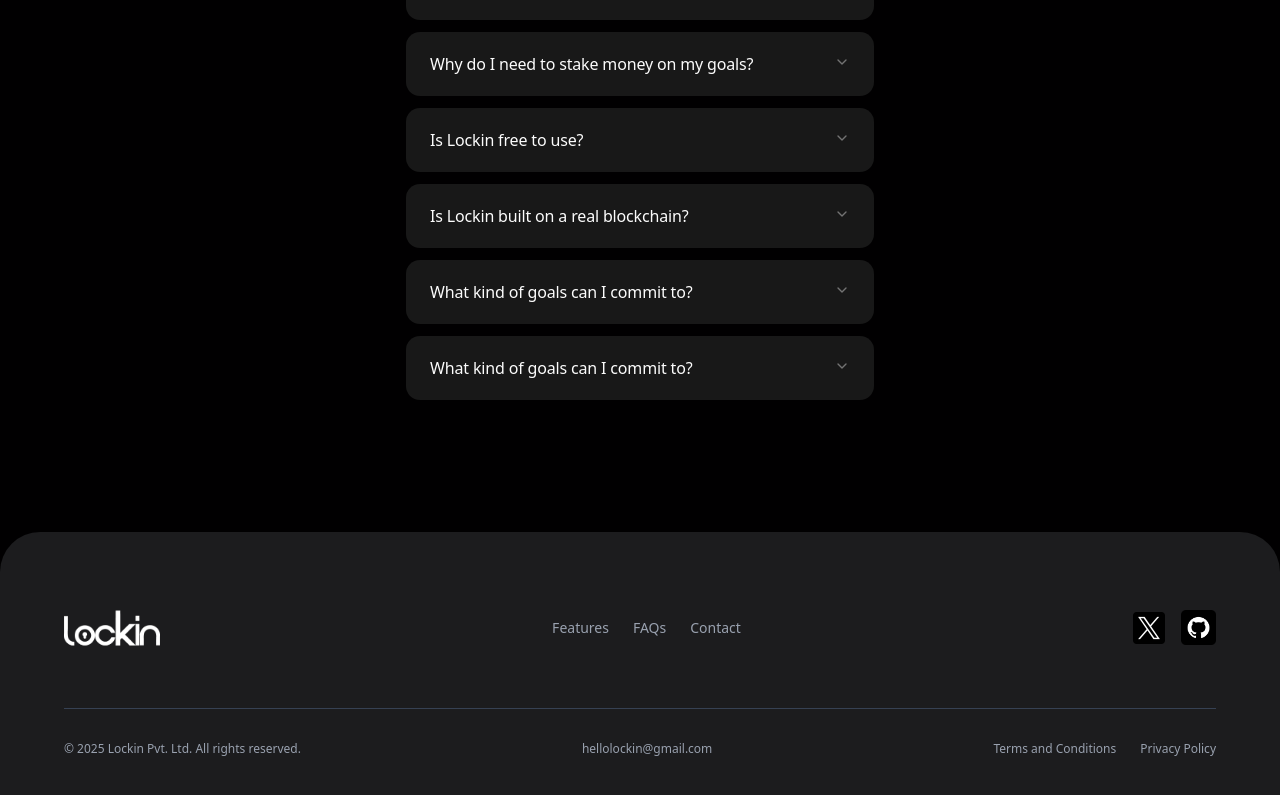
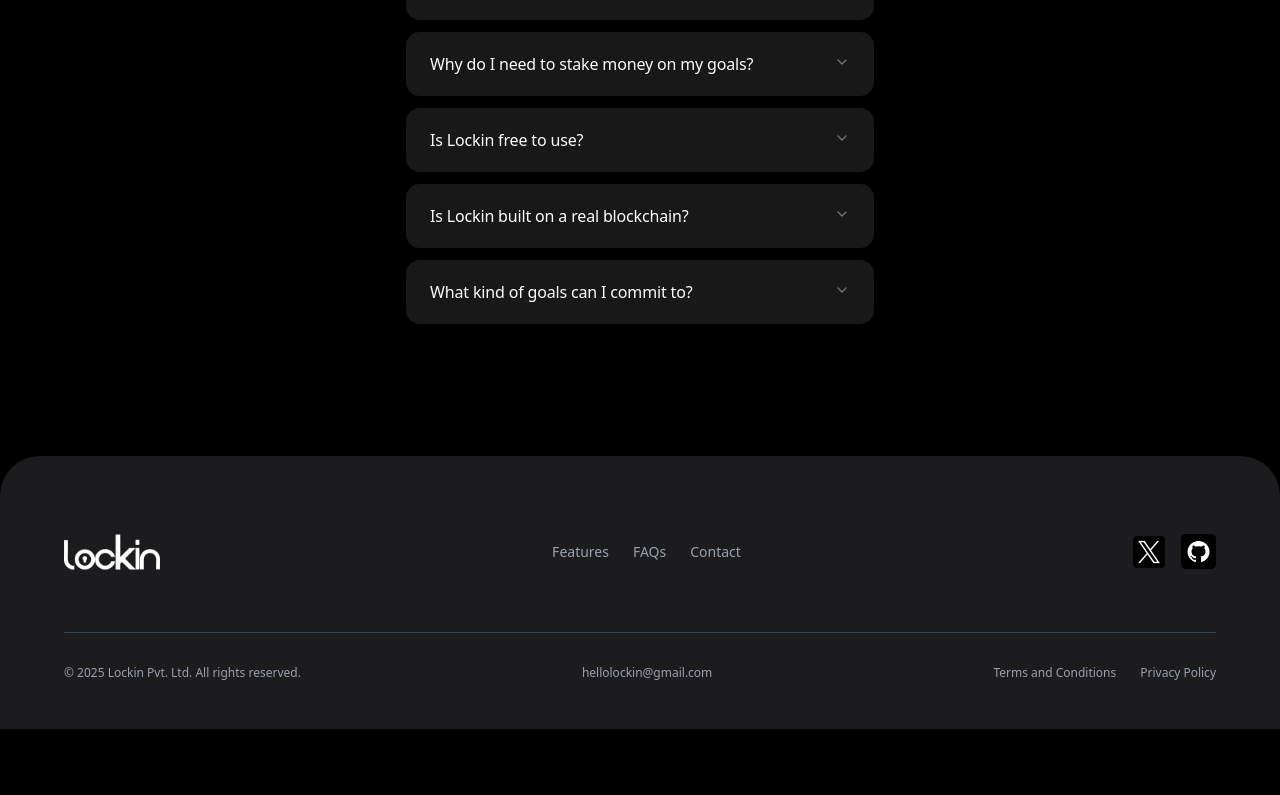
Before and after one commit to getlockin/landing-page, a Next.js app: page / in a window 1280 px wide. Shown: the part 2309-3104 px from the top of the page. After the commit the page ends 3038 px from the top, so only its background shows below. Built offline with nearby package versions, Linux system fonts and the light colour scheme.

Commit message:
remove faq repeated qns

```diff
--- a/components/FAQs.tsx
+++ b/components/FAQs.tsx
@@ -23,11 +23,6 @@ const faqsData = [
     question: "What kind of goals can I commit to?",
     answer: "You can commit to anything — daily habits, fitness goals, learning targets, etc. Soon we’ll also support community challenges, where multiple users join the same goal and compete or collaborate.",
   },
-
-  {
-    question: "What kind of goals can I commit to?",
-    answer: "You can commit to anything — daily habits, fitness goals, learning targets, etc. Soon we’ll also support community challenges, where multiple users join the same goal and compete or collaborate",
-  }
 ];
 
 export default function FAQs() {
```
